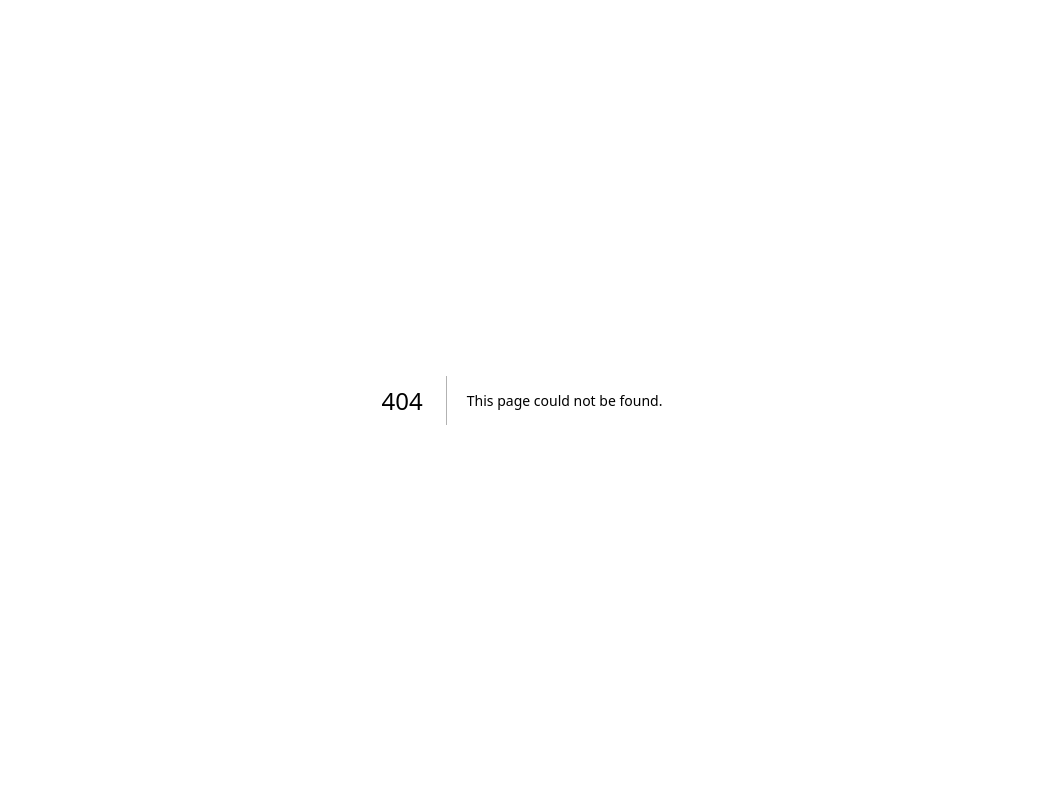
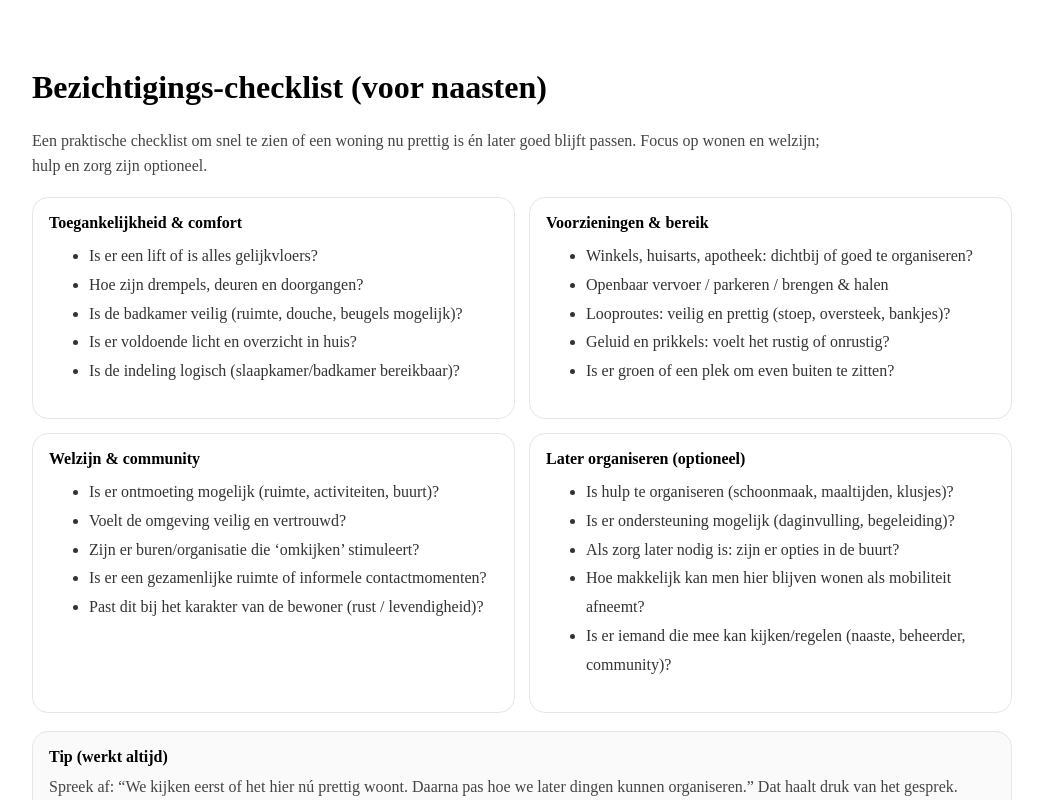
Before and after one commit to 4gcnny5cxp-dot/vitawoon-demo, a Next.js app: page /voor-naasten/checklist in a window 1280 px wide. Before the commit this address had no page. Shown: the top 800 px of the page, without its empty margins (118-1161 px from the left). Built offline with nearby package versions, Linux system fonts and the light colour scheme.

Commit message:
Create checklist.tsx

```diff
--- /dev/null
+++ b/pages/voor-naasten/checklist.tsx
@@ -0,0 +1,88 @@
+export default function Checklist() {
+  return (
+    <main style={{ padding: "40px", maxWidth: "980px", margin: "0 auto" }}>
+      <h1>Bezichtigings-checklist (voor naasten)</h1>
+      <p style={{ color: "#444", maxWidth: 820, lineHeight: 1.6 }}>
+        Een praktische checklist om snel te zien of een woning nu prettig is én later goed blijft passen.
+        Focus op wonen en welzijn; hulp en zorg zijn optioneel.
+      </p>
+
+      <div style={{ display: "grid", gap: 14, gridTemplateColumns: "1fr 1fr", marginTop: 18 }}>
+        <Section
+          title="Toegankelijkheid & comfort"
+          items={[
+            "Is er een lift of is alles gelijkvloers?",
+            "Hoe zijn drempels, deuren en doorgangen?",
+            "Is de badkamer veilig (ruimte, douche, beugels mogelijk)?",
+            "Is er voldoende licht en overzicht in huis?",
+            "Is de indeling logisch (slaapkamer/badkamer bereikbaar)?"
+          ]}
+        />
+        <Section
+          title="Voorzieningen & bereik"
+          items={[
+            "Winkels, huisarts, apotheek: dichtbij of goed te organiseren?",
+            "Openbaar vervoer / parkeren / brengen & halen",
+            "Looproutes: veilig en prettig (stoep, oversteek, bankjes)?",
+            "Geluid en prikkels: voelt het rustig of onrustig?",
+            "Is er groen of een plek om even buiten te zitten?"
+          ]}
+        />
+        <Section
+          title="Welzijn & community"
+          items={[
+            "Is er ontmoeting mogelijk (ruimte, activiteiten, buurt)?",
+            "Voelt de omgeving veilig en vertrouwd?",
+            "Zijn er buren/organisatie die ‘omkijken’ stimuleert?",
+            "Is er een gezamenlijke ruimte of informele contactmomenten?",
+            "Past dit bij het karakter van de bewoner (rust / levendigheid)?"
+          ]}
+        />
+        <Section
+          title="Later organiseren (optioneel)"
+          items={[
+            "Is hulp te organiseren (schoonmaak, maaltijden, klusjes)?",
+            "Is er ondersteuning mogelijk (daginvulling, begeleiding)?",
+            "Als zorg later nodig is: zijn er opties in de buurt?",
+            "Hoe makkelijk kan men hier blijven wonen als mobiliteit afneemt?",
+            "Is er iemand die mee kan kijken/regelen (naaste, beheerder, community)?"
+          ]}
+        />
+      </div>
+
+      <div style={{ marginTop: 18, border: "1px solid #e6e6e6", borderRadius: 16, padding: 16, background: "#fafafa" }}>
+        <div style={{ fontWeight: 700 }}>Tip (werkt altijd)</div>
+        <p style={{ color: "#444", lineHeight: 1.6, marginTop: 8 }}>
+          Spreek af: “We kijken eerst of het hier nú prettig woont. Daarna pas hoe we later dingen kunnen organiseren.”
+          Dat haalt druk van het gesprek.
+        </p>
+
+        <div style={{ display: "flex", gap: 10, flexWrap: "wrap", marginTop: 10 }}>
+          <a href="/vitacheck" style={{ padding: "10px 14px", borderRadius: 10, background: "#111", color: "#fff", textDecoration: "none" }}>
+            Doe de VitaCheck
+          </a>
+          <a href="/woningen/kaart" style={{ padding: "10px 14px", borderRadius: 10, border: "1px solid #111", textDecoration: "none", color: "#111" }}>
+            Bekijk aanbod op kaart
+          </a>
+        </div>
+      </div>
+
+      <p style={{ marginTop: 24 }}>
+        <a href="/voor-naasten">← Terug naar Voor naasten</a>
+      </p>
+    </main>
+  );
+}
+
+function Section({ title, items }: { title: string; items: string[] }) {
+  return (
+    <div style={{ border: "1px solid #e6e6e6", borderRadius: 16, padding: 16 }}>
+      <div style={{ fontWeight: 700 }}>{title}</div>
+      <ul style={{ marginTop: 10, lineHeight: 1.8, color: "#333" }}>
+        {items.map((x) => (
+          <li key={x}>{x}</li>
+        ))}
+      </ul>
+    </div>
+  );
+}
```
